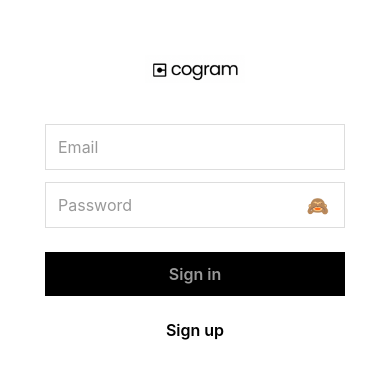
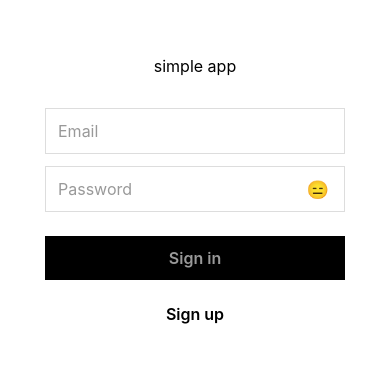
Before and after one commit to OlegMoshkovich/siteObservations, a React Native app: screen / in a window 390 px wide. Shown: the part 156-534 px from the top of the page. Built offline with nearby package versions, Linux system fonts and the light colour scheme.

Commit message:
change icons

```diff
--- a/src/components/UI/TextInput.tsx
+++ b/src/components/UI/TextInput.tsx
@@ -11,7 +11,7 @@ import theme from '../theme';
 
 const EyeIcon = ({ visible }: { visible: boolean }) => (
   <Text style={{ fontSize: 18, color: '#888', paddingHorizontal: 8 }}>
-    {visible ? '👁️' : '🙈'}
+    {visible ? '😳' : '😑'}
   </Text>
 );
 
--- a/src/navigation/AppNavigator.tsx
+++ b/src/navigation/AppNavigator.tsx
@@ -60,11 +60,11 @@ export default function TabNavigator({ session }: TabNavigatorProps) {
         tabBarIcon: ({ color, size }) => {
           let emoji = '';
           if (route.name === 'Add') {
-            emoji = '➕';
-          } else if (route.name === 'Access') {
-            emoji = '🔍';
+            emoji = '📷';
+          } else if (route.name === 'Library') {
+            emoji = '🗂️';
           } else if (route.name === 'Profile') {
-            emoji = '👤';
+            emoji = '⚙️';
           }
           return (
             <Text
@@ -86,7 +86,7 @@ export default function TabNavigator({ session }: TabNavigatorProps) {
       <Tab.Screen name="Add">
         {() => <AddScreen />}
       </Tab.Screen>
-      <Tab.Screen name="Access">
+      <Tab.Screen name="Library">
         {() => <AccessScreen />}
       </Tab.Screen>
       <Tab.Screen name="Profile">
--- a/src/screens/AuthScreen.tsx
+++ b/src/screens/AuthScreen.tsx
@@ -48,10 +48,10 @@ export default function AuthScreen() {
     <TouchableWithoutFeedback onPress={Keyboard.dismiss} accessible={false}>
       <View style={{ flex: 1 }}>
         <View style={styles.container}>
-            <Image source={require('../../assets/cogram.png')} style={{ width: 100, alignSelf: 'center' }} resizeMode="contain" />
-            {/* <View style={{ flexDirection: 'column', gap: 12, alignItems: 'center', marginTop: 30, marginBottom: 20 }}>
-                <Text style={{ fontSize: 16, textAlign: 'center',  }}>Simple prototype</Text>
-              </View> */}
+            {/* <Image source={require('../../assets/cogram.png')} style={{ width: 100, alignSelf: 'center' }} resizeMode="contain" /> */}
+            <View style={{ flexDirection: 'column', gap: 12, alignItems: 'center', marginTop: 30, marginBottom: 20 }}>
+                <Text style={{ fontSize: 16, textAlign: 'center',  }}>simple app</Text>
+              </View>
             <TextInput
               onChangeText={(text: string) => setEmail(text)}
               value={email}
```
